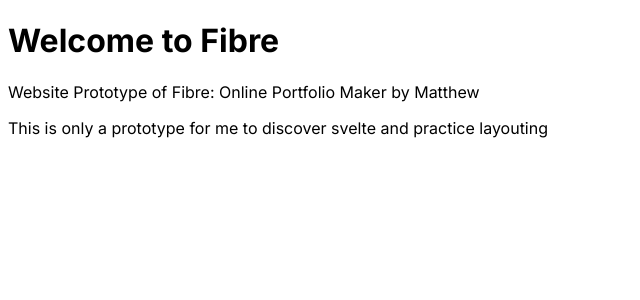
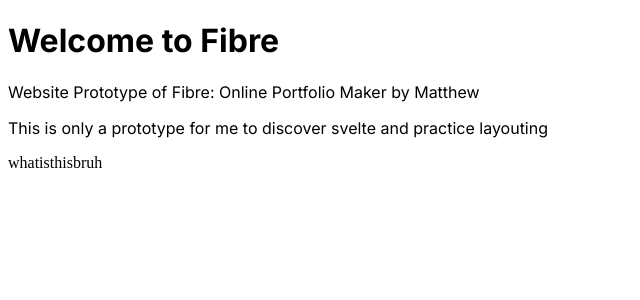
Before and after one commit to MatthewEvan/codewell-fiber-landing-page, a SvelteKit app: page / in a window 1280 px wide. Shown: the top 300 px of the page, without its empty margins (0-640 px from the left). Built offline with nearby package versions, Linux system fonts and the light colour scheme.

Commit message:
basic routing and component testing

```diff
--- a/src/routes/+page.svelte
+++ b/src/routes/+page.svelte
@@ -1,6 +1,11 @@
+<script>
+  import Nav from "./components/nav.svelte"
+</script>
+
 <h1>Welcome to Fibre</h1>
 <p>Website Prototype of Fibre: Online Portfolio Maker by Matthew</p>
 <p>This is only a prototype for me to discover svelte and practice layouting</p>
+<Nav/>
 
 <style>
 	@import url('https://fonts.googleapis.com/css2?family=Inter:wght@400;700&display=swap');
--- /dev/null
+++ b/src/routes/components/nav.svelte
@@ -0,0 +1 @@
+<p>whatisthisbruh</p>
```
